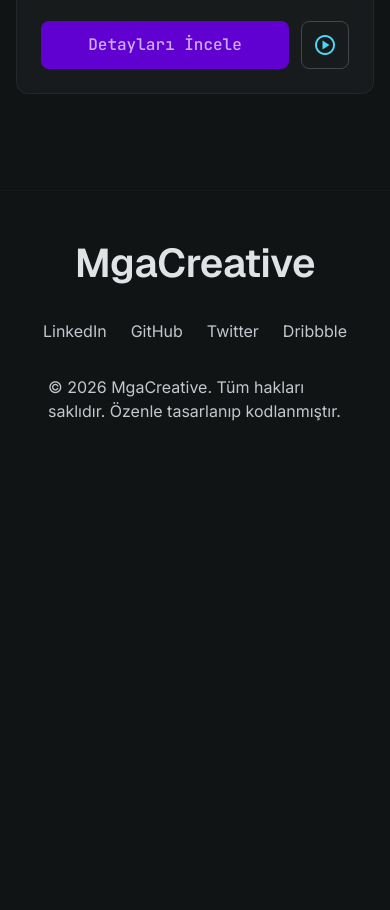
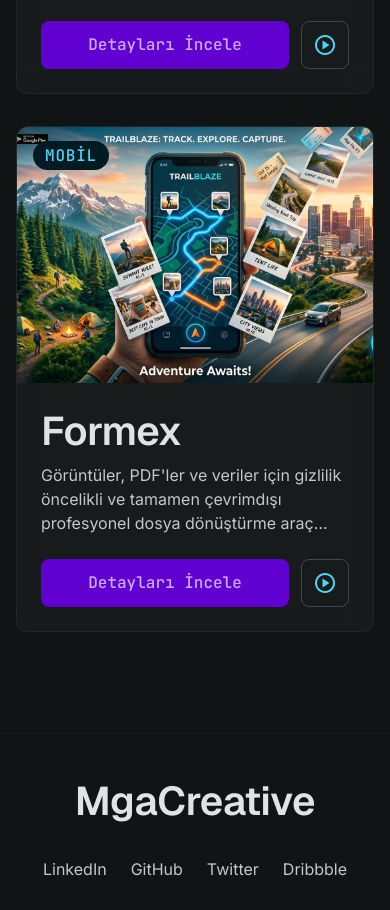
Before and after one commit to gokhanazat/MgaCreative, a plain HTML site: page portfolio.html in a window 390 px wide. Shown: the part 6552-7462 px from the top of the page. Before the commit the page ends 7023 px from the top, so only its background shows below. Drawn offline with nearby package versions, Linux system fonts and the light colour scheme.

Commit message:
feat: add Formex mobile application with dynamic details, privacy-first offline converter features and YouTube integration

```diff
--- a/portfolio.html
+++ b/portfolio.html
@@ -412,6 +412,29 @@
 </div>
 </div>
 </article>
+<!-- App Card 12 (Formex) -->
+<article class="app-card glass-card flex flex-col rounded-xl overflow-hidden" data-category="mobile">
+<div class="relative h-64 overflow-hidden group">
+<img alt="Formex Preview" class="w-full h-full object-cover transition-transform duration-500 group-hover:scale-110" src="images/viano_kart.jpeg"/>
+<div class="absolute top-4 left-4">
+<span class="bg-tertiary-container text-tertiary px-3 py-1 rounded-full font-label-sm uppercase tracking-wider">Mobil</span>
+</div>
+</div>
+<div class="p-6 flex flex-col flex-grow">
+<h3 class="font-headline-lg text-headline-lg mb-2 text-on-surface">Formex</h3>
+<p class="font-body-md text-body-md text-on-surface-variant mb-6 line-clamp-3">
+                        Görüntüler, PDF'ler ve veriler için gizlilik öncelikli ve tamamen çevrimdışı profesyonel dosya dönüştürme araç seti.
+                    </p>
+<div class="mt-auto flex gap-3">
+<button onclick="window.location.href='project.html?id=formex'" class="flex-1 bg-secondary-container text-on-secondary-container py-2.5 rounded-lg font-label-md transition-all hover:brightness-110 active:scale-95">
+                            Detayları İncele
+                        </button>
+<button onclick="window.location.href='project.html?id=formex'" class="w-12 h-12 flex items-center justify-center border border-outline-variant rounded-lg text-tertiary hover:bg-tertiary/10 transition-all active:scale-95">
+<span class="material-symbols-outlined">play_circle</span>
+</button>
+</div>
+</div>
+</article>
 </div>
 </main>
 <!-- Footer -->
```
Also changed, not shown: project.html (+16 -0 lines), images/viano_detay.jpeg (added), images/viano_kart.jpeg (added).
